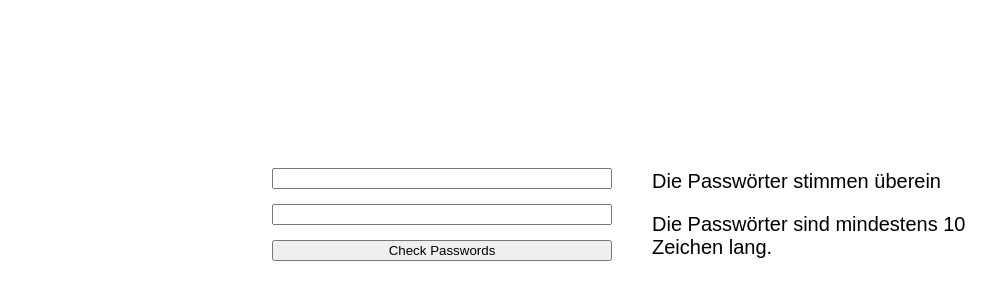
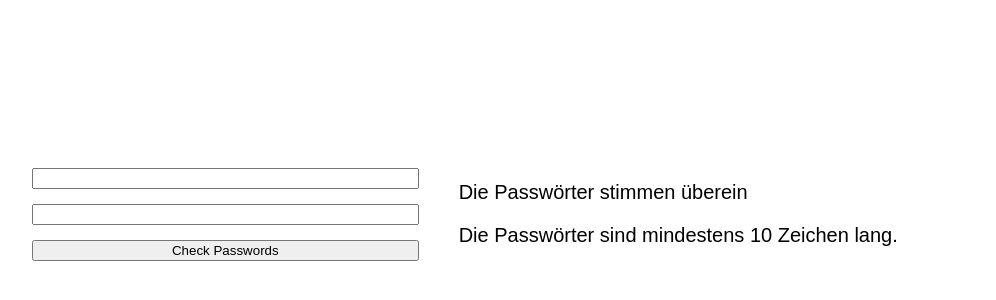
Before and after one commit to kiraGit67/refactoring-for-unit-tests, a plain HTML site: page 01a-refactoring-extended-password-check/index.html in a window 1280 px wide. Shown: the part 186-486 px from the top of the page, without its empty margins (8-1004 px from the left). Drawn offline with Linux system fonts and the light colour scheme.

Commit message:
modifies responsive styling

```diff
--- a/01a-refactoring-extended-password-check/style.css
+++ b/01a-refactoring-extended-password-check/style.css
@@ -18,7 +18,7 @@ body {
 
 main {
   width: 100%;
-  max-width: 800px;
+  max-width: 1280px;
   margin-inline: auto;
   padding-inline: 2rem;
   height: 100%;
@@ -45,7 +45,8 @@ main {
 
 @media screen and (min-width: 768px) {
   main {
-    flex-direction: row;
+    display: grid;
+    grid-template-columns: 1fr 2fr;
     gap: 2rem;
   }
 }
```
